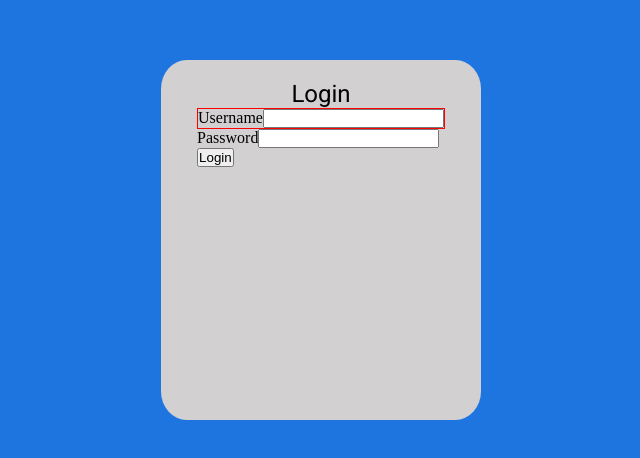
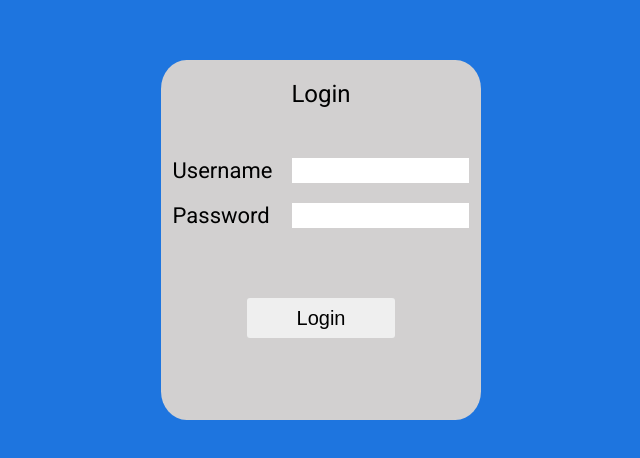
Before and after one commit to tooralscript/schools, a React (Vite) app: page / in a window 1280 px wide. Shown: the part 160-618 px from the top of the page, without its empty margins (319-959 px from the left). Built offline with nearby package versions, Linux system fonts and the light colour scheme.

Commit message:
login box

```diff
--- a/src/pages/Login.jsx
+++ b/src/pages/Login.jsx
@@ -13,12 +13,12 @@ export default function Login() {
 
           <div>
             <label htmlFor="username">Username</label>
-            <input type="text" id='username' name='username' />
+            <input type="text" id='username' name='username' required />
           </div>
 
           <div>
             <label htmlFor="password">Password</label>
-            <input type="text" id='password' name='password' />
+            <input type="text" id='password' name='password' required />
           </div>
 
           <button type='submit'>Login</button>
--- a/src/styles/Login.module.css
+++ b/src/styles/Login.module.css
@@ -16,6 +16,7 @@
   display: flex;
   flex-direction: column;
   align-items: center;
+  gap: 50px;
 }
 
 .loginBox > span:nth-of-type(1) {
@@ -25,6 +26,40 @@
   margin-top: 20px;
 }
 
-form > div:nth-of-type(1) {
-  border: 1px solid red;
+form {
+  display: flex;
+  flex-direction: column;
+  align-items: center;
+  gap: 20px;
 }
+
+form div {
+  display: flex;
+  justify-content: space-between;
+  width: 100%;
+  gap: 20px;
+}
+
+form div label {
+  font-size: 22px;
+  font-family: "Roboto";
+}
+
+form div input {
+  border: none;
+  text-indent: 5px;
+}
+
+form div input:focus-visible {
+  outline: none;
+}
+
+form button {
+  font-size: 20px;
+  border: none;
+  border-radius: 3px;
+  margin-top: 50px;
+  width: 50%;
+  height: 40px;
+  cursor: pointer;
+}
```
